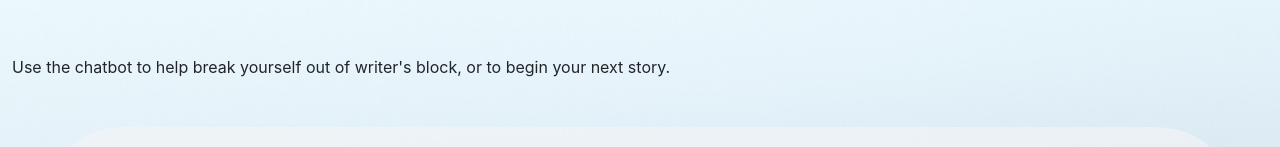
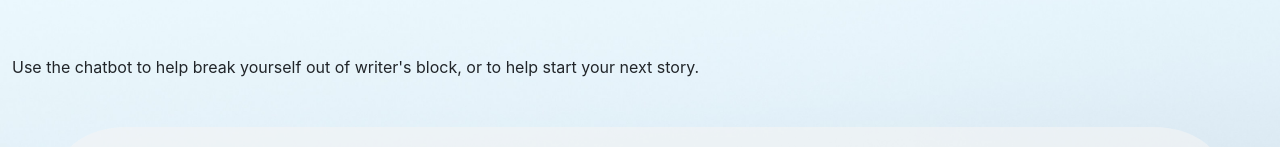
Before and after one commit to MatthewPondDEV/writersBuddy, a React (Vite) app in the folder client/: page /brainstorm in a window 1280 px wide. Shown: the part 290-437 px from the top of the page. Built offline with nearby package versions, Linux system fonts and the light colour scheme; no server answers.

Commit message:
jwt updated

```diff
--- a/client/src/pages/BrainstormPage.jsx
+++ b/client/src/pages/BrainstormPage.jsx
@@ -18,7 +18,7 @@ export default function BrainstormPage() {
                 <Sidebar />
                 <Col xs={12} xxl={10}>
                 <h1 className='m-5 text-center' >Let's Brainstorm</h1>
-                <span className='my-3'>Use the chatbot to help break yourself out of writer's block, or to begin your next story.</span>
+                <span className='my-3'>Use the chatbot to help break yourself out of writer's block, or to help start your next story.</span>
                 <div className='d-flex justify-content-center'>
                     <BrainstormChatBot />
                 </div>
```
Also changed, not shown: 1 other file (tests, documents, lock files or other folders).
